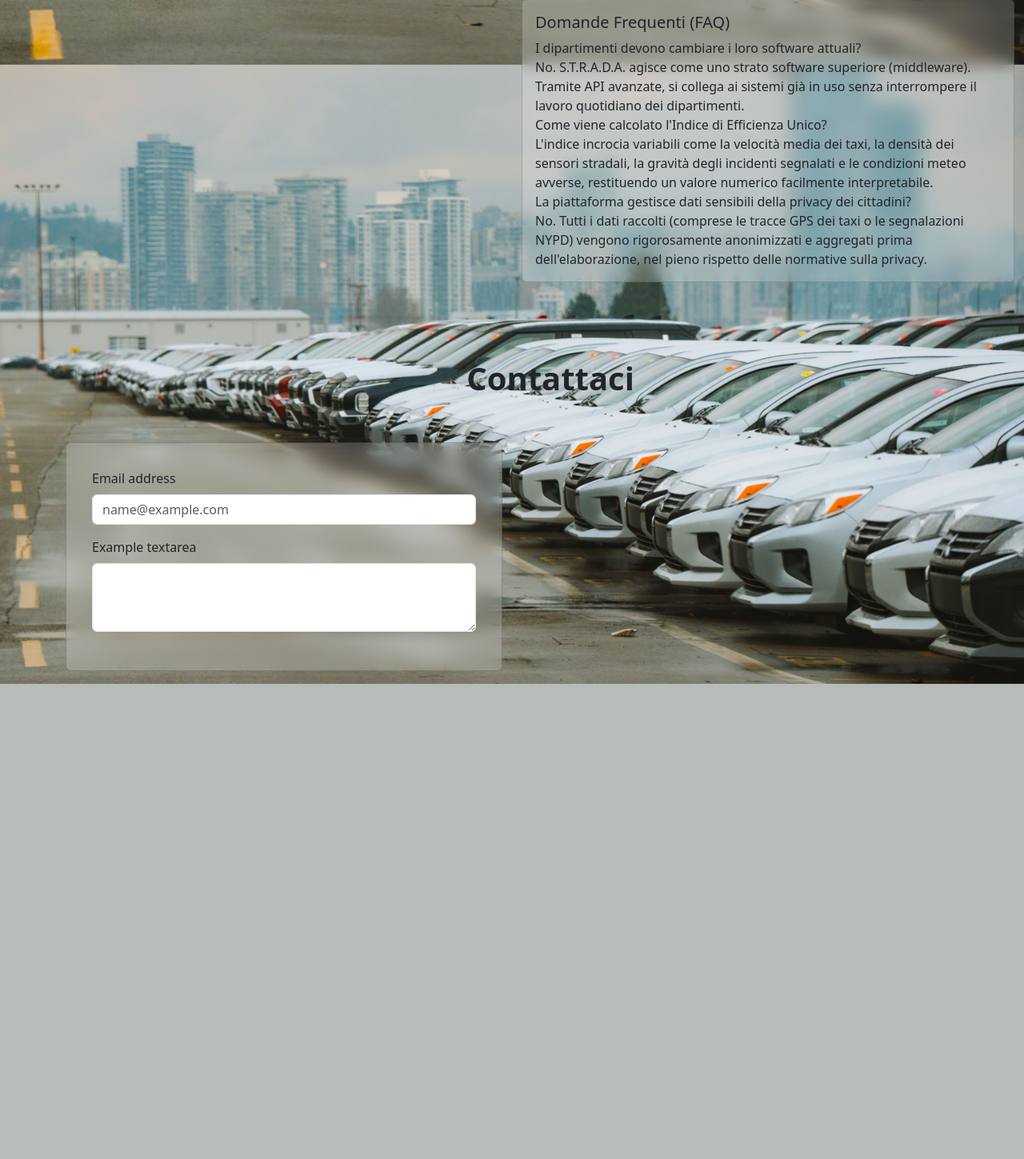
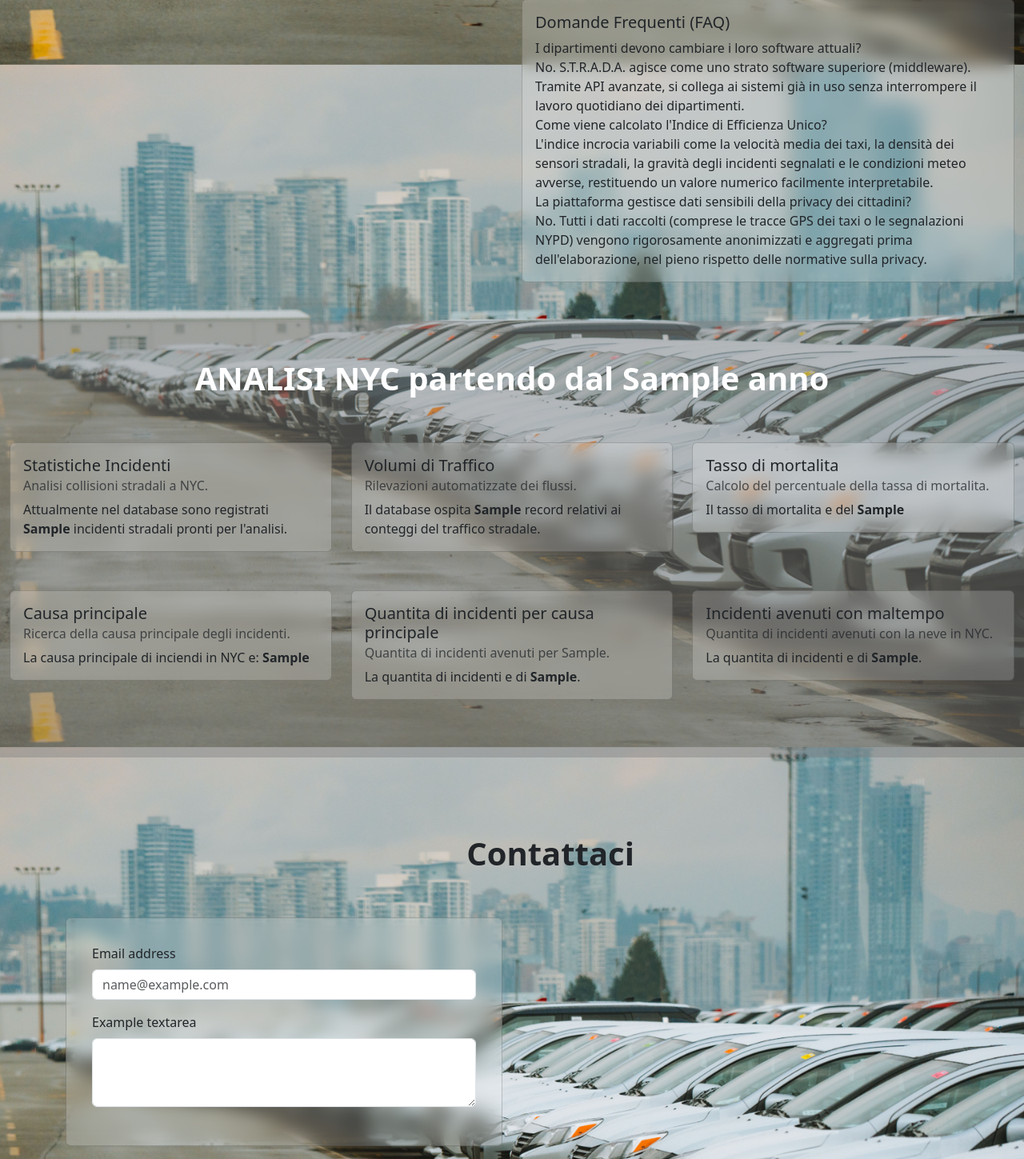
Before and after one commit to MaximoMephisto/STRADA, a Flask app: template templates/index.html in a window 1280 px wide. Shown: the part 1626-3075 px from the top of the page at 80% size. Before the commit the page ends 2481 px from the top, so only its background shows below. Run offline with Flask 3, Linux system fonts and the light colour scheme; the template is opened without the code that fills it: most values are stand-ins (such as "Sample title", 1, 10 or a date in 2020).

Commit message:
Enhance data processing and visualization: - Update data cleaning functions in pulizia.py for improved handling of null values and data types. - Modify app.py to fetch and display statistics from the database on the homepage. - Revamp index.html to include new analysis sections with dynamic data. - Create a new dashboard.html template for additional insights. - Adjust CSS styles for better layout and presentation.

```diff
--- a/app.py
+++ b/app.py
@@ -1,10 +1,72 @@
 from flask import Flask, render_template
+from DDBB.connessione import connessione_al_db
+import oracledb
 # Crea un'istanza dell'app Flask
 app = Flask(__name__)
 # Definisci una route per la home page
 @app.route('/')
 def index():
-    return render_template('index.html')
+    # Prendiamo i dati dal DB Oracle usando la connessione esistente
+    with connessione_al_db() as connection:
+        if connection is None:
+            return "Errore di connessione al Database", 500
+
+        with connection.cursor() as cursor:
+            # Trova l'anno MINIMO registrato nella tabella incidenti
+            cursor.execute('SELECT EXTRACT(YEAR FROM MIN(accident_date)) FROM incidenti')
+            anno_corrente = cursor.fetchone()[0]
+
+            # Query di esempio: estrae il numero totale di incidenti e l'ultimo aggiornamento
+            cursor.execute("SELECT COUNT(*) FROM incidenti_veicoli")
+            totale_incidenti = cursor.fetchone()[0]
+
+            cursor.execute("SELECT COUNT(*) FROM volume_traffico")
+            totale_traffico = cursor.fetchone()[0]
+
+            # Calcola la percentuale di incidenti che hanno causato almeno una vittima
+            cursor.execute("""
+                SELECT ROUND(
+                    (SUM(CASE WHEN persons_killed > 0 THEN 1 ELSE 0 END) / COUNT(*)) * 100,
+                    2
+                )
+                FROM incidenti
+            """)
+            tasso_mortalita = cursor.fetchone()[0]
+            tasso_mortalita_str = f"{tasso_mortalita}%".replace(".", ",") if tasso_mortalita is not None else "0,0%"
+
+            # --- 3. ANALISI AVANZATA B: Causa Principale (JOIN con incidenti_fattori) ---
+            # Incrocia le tabelle per trovare il fattore più comune escludendo i dati non definiti
+            cursor.execute("""
+            SELECT contributing_factor, COUNT(*)
+            FROM incidenti_fattori
+            WHERE UPPER(contributing_factor) NOT IN ('NON DEFINITO', 'UNSPECIFIED', 'UNKNOWN', 'UNKNOWN_VAL')
+            GROUP BY contributing_factor
+            ORDER BY COUNT(*) DESC
+            """)
+            res_causa = cursor.fetchone()
+            causa_top = res_causa[0].title() if res_causa else "Non disponibile"
+            incidenti_causa = f"{res_causa[1]:,}".replace(",", ".") if res_causa else "0"
+            # --- 4. ANALISI AVANZATA C: Incrocio Meteo-Stradale (JOIN incidenti + meteo) ---
+            # Calcola quanti incidenti sono avvenuti nei giorni in cui c'era neve al suolo (> 0)
+            cursor.execute("""
+                SELECT COUNT(*)
+                FROM incidenti i
+                JOIN meteo m ON i.accident_date = m.data_meteo
+                WHERE m.neve_suolo > 0
+            """)
+            res_meteo = cursor.fetchone()
+            incidenti_con_neve = f"{res_meteo[0]:,}".replace(",", ".") if res_meteo else "0"
+
+    return render_template(
+        'index.html',
+        anno=anno_corrente,
+        numero_incidenti=f"{totale_incidenti:,}".replace(",", "."),
+        numero_traffico=f"{totale_traffico:,}".replace(",", "."),
+        tasso_mortalita=tasso_mortalita_str,
+        causa_top=causa_top,
+        incidenti_causa=incidenti_causa,
+        incidenti_con_neve=incidenti_con_neve
+    )
 
 if __name__ == '__main__':
     app.run(debug=True)
--- a/static/css/style.css
+++ b/static/css/style.css
@@ -1,4 +1,4 @@
-body {
+#index {
     background-image: url('../img/background.jpg');
     background-size: cover;
     background-position: center;
@@ -17,3 +17,7 @@ body {
     background: rgba(255, 255, 255, 0.2);
     backdrop-filter: blur(10px);
 }
+
+#analisi {
+    background-color: rgba(128, 128, 128, 0.438);
+}
--- a/templates/index.html
+++ b/templates/index.html
@@ -14,7 +14,7 @@
     <link rel="stylesheet" href="../static/css/style.css">
 </head>
 
-<body>
+<body id="index">
     <nav class="navbar bg-body-tertiary fixed-top">
         <div class="container-fluid">
             <a class="navbar-brand" href="#">HOME</a>
@@ -125,7 +125,7 @@
                 </div>
                 <div class="col-12 col-sm-6"></div>
                 <div class="col-12 col-sm-6"></div>
-                <div class="col-12 col-sm-6 mt-3">
+                <div class="col-12 col-sm-6 mt-3 mb-5">
                     <div class="card card-perso">
                         <div class="card-body">
                             <h5 class="card-title">Domande Frequenti (FAQ)</h5>
@@ -150,6 +150,89 @@
             </div>
         </div>
     </div>
+    <div id="analisi">
+        <div class="container-fluid">
+            <div class="row">
+                <div class="text-center mt-5">
+                    <h1 class="fw-bold text-white">ANALISI NYC partendo dal {{ anno }}</h1>
+                </div>
+                <div class="col-12 col-sm-4 mt-5">
+                    <div class="card card-perso">
+                        <div class="card-body">
+                            <h5 class="card-title">Statistiche Incidenti</h5>
+                            <h6 class="card-subtitle mb-2 text-body-secondary">Analisi collisioni stradali a NYC.
+                            </h6>
+                            <p class="card-text">
+                                Attualmente nel database sono registrati <strong>{{ numero_incidenti }}</strong>
+                                incidenti stradali pronti per l'analisi.
+                            </p>
+                        </div>
+                    </div>
+                </div>
+                <div class="col-12 col-sm-4 mt-5">
+                    <div class="card card-perso">
+                        <div class="card-body">
+                            <h5 class="card-title">Volumi di Traffico</h5>
+                            <h6 class="card-subtitle mb-2 text-body-secondary">Rilevazioni automatizzate dei flussi.
+                            </h6>
+                            <p class="card-text">
+                                Il database ospita <strong>{{ numero_traffico }}</strong> record relativi ai
+                                conteggi del traffico stradale.
+                            </p>
+                        </div>
+                    </div>
+                </div>
+                <div class="col-12 col-sm-4 mt-5">
+                    <div class="card card-perso">
+                        <div class="card-body">
+                            <h5 class="card-title">Tasso di mortalita</h5>
+                            <h6 class="card-subtitle mb-2 text-body-secondary">Calcolo del percentuale della tassa
+                                di mortalita.
+                            </h6>
+                            <p class="card-text">
+                                Il tasso di mortalita e del <strong>{{ tasso_mortalita }}</strong>
+                        </div>
+                    </div>
+                </div>
+                <div class="col-12 col-sm-4 mt-5">
+                    <div class="card card-perso">
+                        <div class="card-body">
+                            <h5 class="card-title">Causa principale</h5>
+                            <h6 class="card-subtitle mb-2 text-body-secondary">Ricerca della causa principale degli
+                                incidenti.
+                            </h6>
+                            <p class="card-text">
+                                La causa principale di inciendi in NYC e: <strong>{{ causa_top }}</strong>
+                        </div>
+                    </div>
+                </div>
+                <div class="col-12 col-sm-4 mt-5">
+                    <div class="card card-perso">
+                        <div class="card-body">
+                            <h5 class="card-title">Quantita di incidenti per causa principale</h5>
+                            <h6 class="card-subtitle mb-2 text-body-secondary">Quantita di incidenti avenuti per {{
+                                causa_top }}.
+                            </h6>
+                            <p class="card-text">
+                                La quantita di incidenti e di <strong>{{ incidenti_causa }}</strong>.
+                        </div>
+                    </div>
+                </div>
+                <div class="col-12 col-sm-4 mt-5 mb-5 pb-5">
+                    <div class="card card-perso">
+                        <div class="card-body">
+                            <h5 class="card-title">Incidenti avenuti con maltempo</h5>
+                            <h6 class="card-subtitle mb-2 text-body-secondary">Quantita di incidenti avenuti con la
+                                neve in NYC.
+                            </h6>
+                            <p class="card-text">
+                                La quantita di incidenti e di <strong>{{ incidenti_con_neve }}</strong>.
+                        </div>
+                    </div>
+                </div>
+            </div>
+        </div>
+    </div>
     <div id="contatto">
         <div class="container">
             <div class="row">
@@ -168,11 +251,12 @@
 
                             </div>
                             <div class="mb-3">
-                                <label for="exampleFormControlTextarea1" class="form-label">Example textarea</label>
-                                <textarea class="form-control" id="exampleFormControlTextarea1" rows="3"></textarea>
+                                <label for="exampleFormControlTextarea1" class="form-label">Example
+                                    textarea</label>
+                                <textarea class="form-control" id="exampleFormControlTextarea1"
+                                    rows="3"></textarea>
                             </div>
                         </div>
-
                     </div>
                 </div>
             </div>
```
Also changed, not shown: Utils/pulizia.py (+55 -39 lines), templates/dashboard.html (added, +58 -0 lines).
